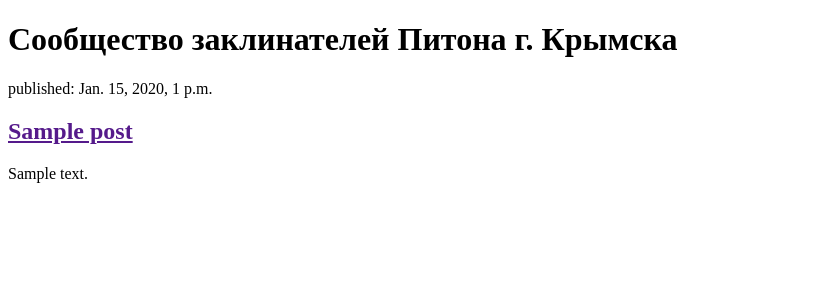
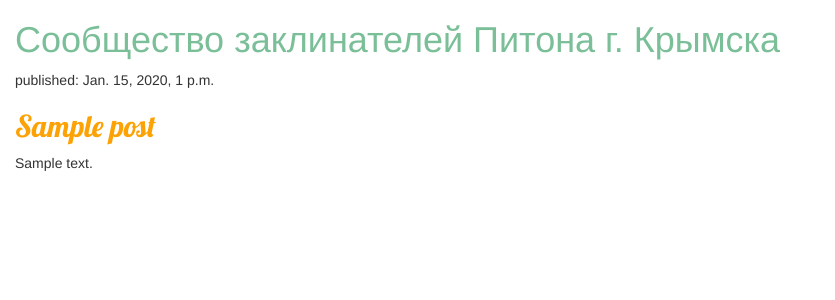
Before and after one commit to Kholkins/dj1, a Django app: template blog/templates/blog/post_list.html in a window 1280 px wide. Shown: the top 300 px of the page, without its empty margins (0-835 px from the left). Run offline with Django 3.2, Linux system fonts and the light colour scheme; the template is opened without the code that fills it: values that come from a table or form of the project are taken from there, others are empty; tables that the repository leaves empty hold one stand-in row (values such as "Sample post"); some libraries are stand-ins or nearby versions.

Commit message:
Эксперименты дизайна

```diff
--- /dev/null
+++ b/blog/static/css/blog.css
@@ -0,0 +1,10 @@
+    h1 {
+         color: #7ABF98;
+    }
+    h2 a {
+        color: #FCA205;
+        font-family: 'Lobster';
+    }
+    body {
+        padding-left: 15px;
+    }
--- a/blog/templates/blog/post_list.html
+++ b/blog/templates/blog/post_list.html
@@ -1,8 +1,13 @@
+    {% load staticfiles %}
 <!DOCTYPE html>
 <html lang="ru">
 <head>
     <meta charset="UTF-8">
     <title>Сообщество заклинателей Питона г. Крымска</title>
+    <link rel="stylesheet" href="//maxcdn.bootstrapcdn.com/bootstrap/3.2.0/css/bootstrap.min.css">
+    <link rel="stylesheet" href="//maxcdn.bootstrapcdn.com/bootstrap/3.2.0/css/bootstrap-theme.min.css">
+    <link rel="stylesheet" href="{% static 'css/blog.css' %}">
+    <link href="https://fonts.googleapis.com/css?family=Lobster&subset=latin,cyrillic" rel="stylesheet" type="text/css">
 </head>
 <body>
      <h1>Сообщество заклинателей Питона г. Крымска</h1>
```
